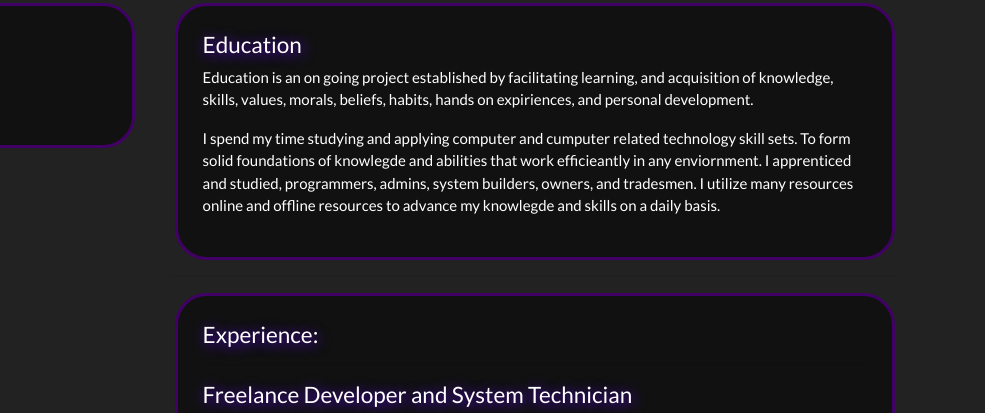
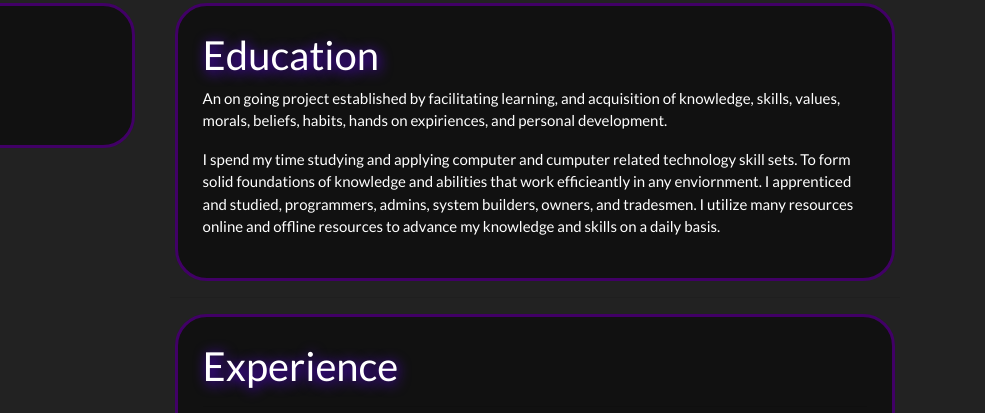
Before and after one commit to MCinotti/www, a plain HTML site: page about.html in a window 1280 px wide. Shown: the part 860-1273 px from the top of the page, 295-1280 px from the left. Drawn offline with nearby package versions, Linux system fonts and the light colour scheme.

Commit message:
word smithing

```diff
--- a/about.html
+++ b/about.html
@@ -138,22 +138,22 @@
           <div class="col-xs-8 col-sm-8 col-md-8 col-lg-8">
             <div class="card">
               <div class="card-body">
-                <h4>Education</h4>
+                <h2>Education</h2>
                 <p>
-                  Education is an on going project established by facilitating learning, and acquisition of knowledge, skills, values, morals, beliefs, habits, hands on expiriences, and personal development.
+                  An on going project established by facilitating learning, and acquisition of knowledge, skills, values, morals, beliefs, habits, hands on expiriences, and personal development.
                 </p>
                 <p>
                   I spend my time studying and applying computer and cumputer related technology skill sets.
-                  To form solid foundations of knowlegde and abilities that work efficieantly in any enviornment.
+                  To form solid foundations of knowledge and abilities that work efficieantly in any enviornment.
                   I apprenticed and studied, programmers, admins, system builders, owners, and tradesmen.
-                  I utilize many resources online and offline resources to advance my knowlegde and skills on a daily basis.
+                  I utilize many resources online and offline resources to advance my knowledge and skills on a daily basis.
                 </p>
               </div>
             </div>
             <hr>
             <div class="card">
               <div class="card-body">
-                <h4>Experience:</h4>
+                <h2>Experience</h2>
               <hr>
                 <h4>Freelance Developer and System Technician</h4>
                 <h6>Present</h6>
```
Also changed, not shown: index.html (+3 -4 lines).
